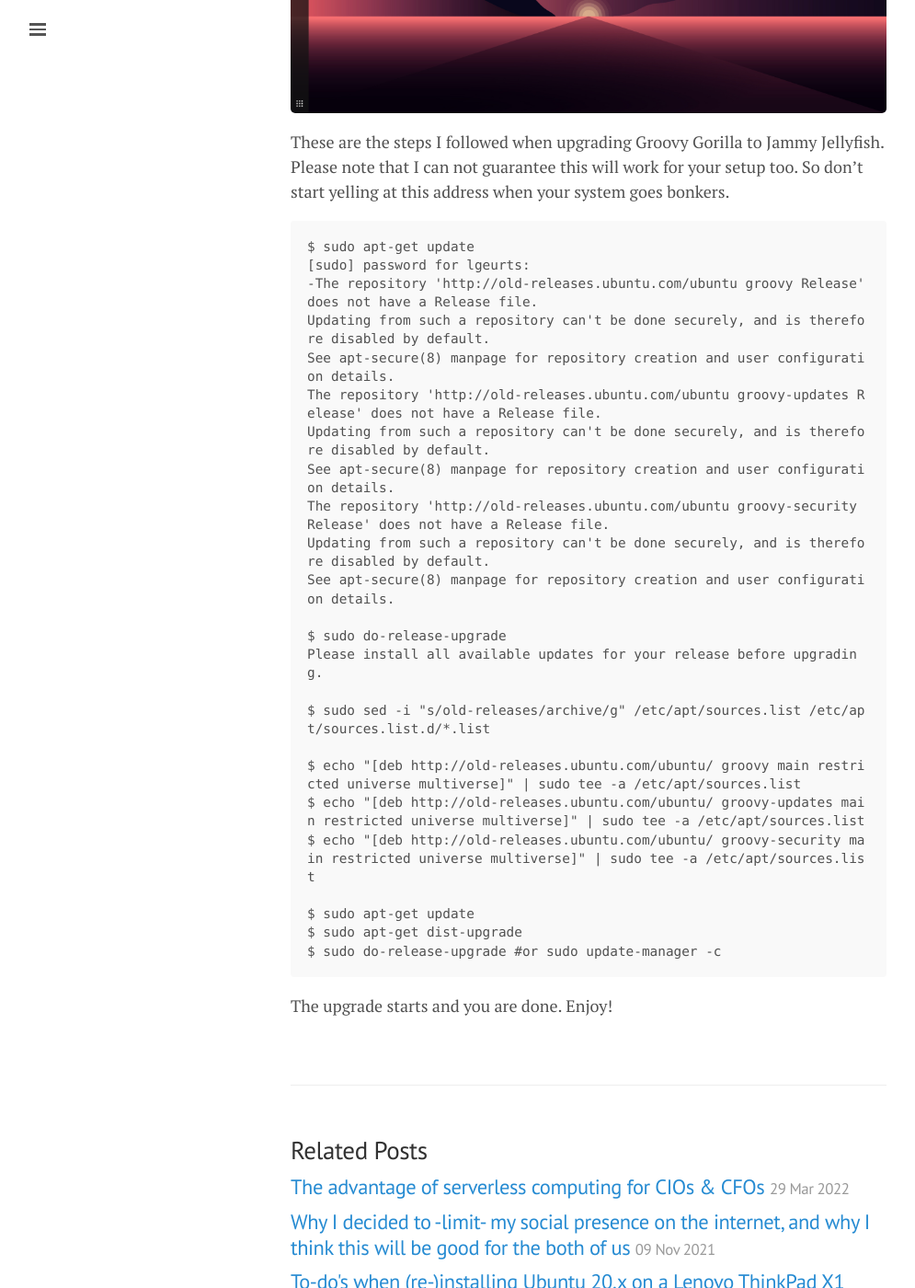
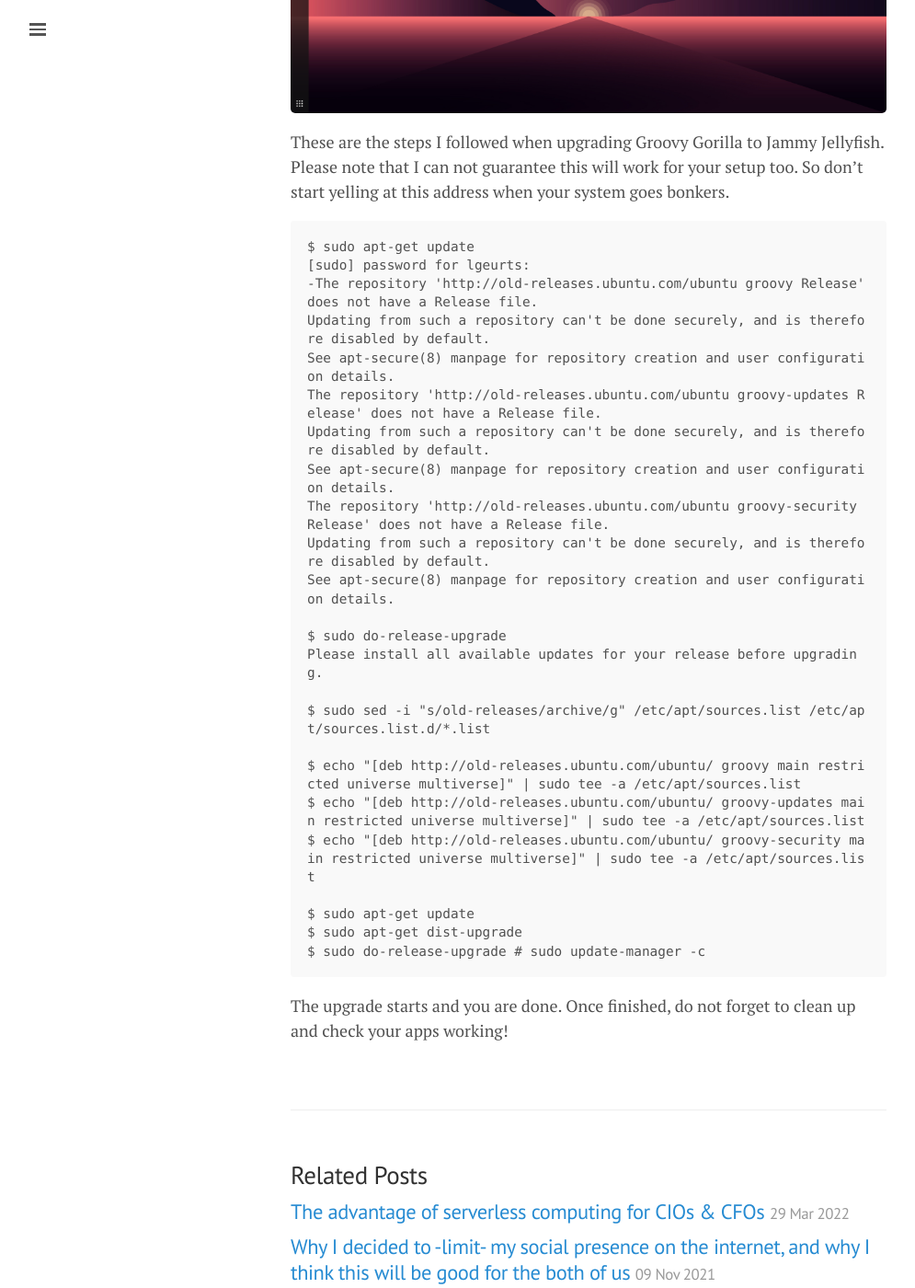
Before and after one commit to lgeurts/lgeurts.github.io, a Jekyll site: the page built from _posts/2022-08-24-ubuntu-upgrade-notes-20.x-to-22.x-for-x1-carbon-gen8.md, in a window 1280 px wide and 1400 px high, scrolled down 496 px. Shown: the whole window at 92% size, without its empty margins (0-995 px from the left). Built offline with Jekyll 4.4.1, drawn with Linux system fonts in a browser that asks for light colours; nearby versions of some CDN libraries; comment, search, counter and statistics services are not loaded.

Commit message:
Update 2022-08-24-ubuntu-upgrade-notes-20.x-to-22.x-for-x1-carbon-gen8.md

````diff
--- a/_posts/2022-08-24-ubuntu-upgrade-notes-20.x-to-22.x-for-x1-carbon-gen8.md
+++ b/_posts/2022-08-24-ubuntu-upgrade-notes-20.x-to-22.x-for-x1-carbon-gen8.md
@@ -35,6 +35,6 @@ $ echo "[deb http://old-releases.ubuntu.com/ubuntu/ groovy-security main restric
 
 $ sudo apt-get update
 $ sudo apt-get dist-upgrade
-$ sudo do-release-upgrade #or sudo update-manager -c
+$ sudo do-release-upgrade # sudo update-manager -c
 ```
-The upgrade starts and you are done. Enjoy!
+The upgrade starts and you are done. Once finished, do not forget to clean up and check your apps working!
````
